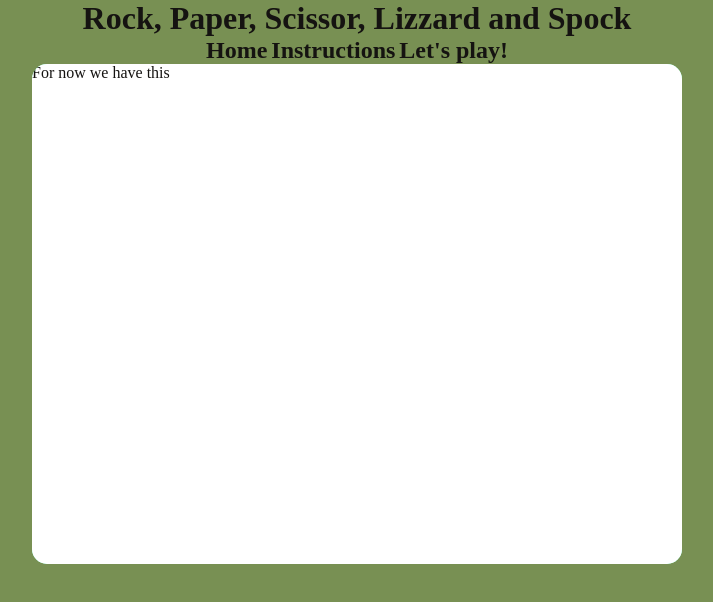
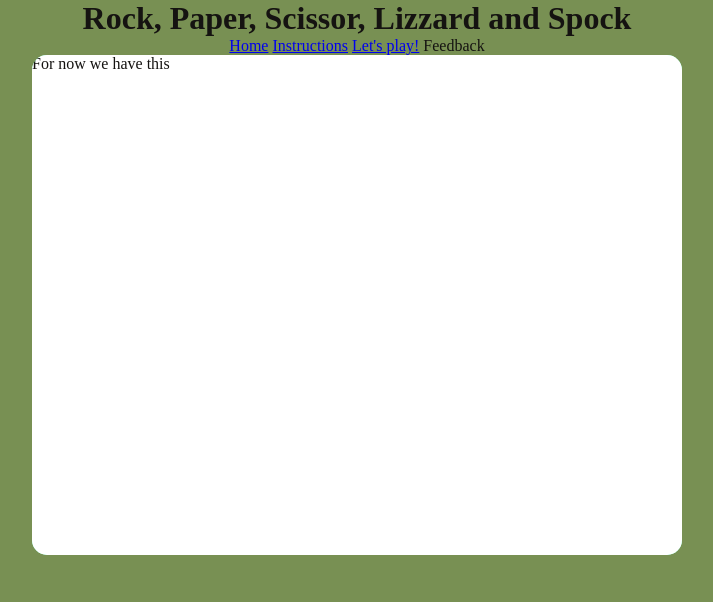
Before and after one commit to rubengardner/rocky-lizard, a plain HTML site: page index.html in a window 1280 px wide. Shown: the whole page, without its empty margins (283-996 px from the left). Drawn offline with Linux system fonts and the light colour scheme.

Commit message:
Header links

```diff
--- a/index.html
+++ b/index.html
@@ -13,9 +13,10 @@
   <header>
     <h1>Rock, Paper, Scissor, Lizzard and Spock</h1>
     <ul>
-        <li><h2>Home</h2></li>
-        <li><h2>Instructions</h2></li>
-        <li><h2>Let's play!</h2></li>
+        <li><a href="#home-section"> Home </a> </li>
+        <li><a href="#instructions-section">Instructions </a></li>
+        <li><a href="#game-section">Let's play! </a></li>
+        <li><a >Feedback</a></li>
     </ul>
   </header>
 <!--Scroll container-->
@@ -23,12 +24,12 @@
 <div id="slides">
 
 <!--Home section-->
-<section id="home_section">
+<section id="home-section">
 <p>For now we have this</p>
 </section>
 
 <!--Instrucctions section-->
-<section id="instructions_section">
+<section id="instructions-section">
     <p>For now we have this, second section</p>
 </section>
 
```
